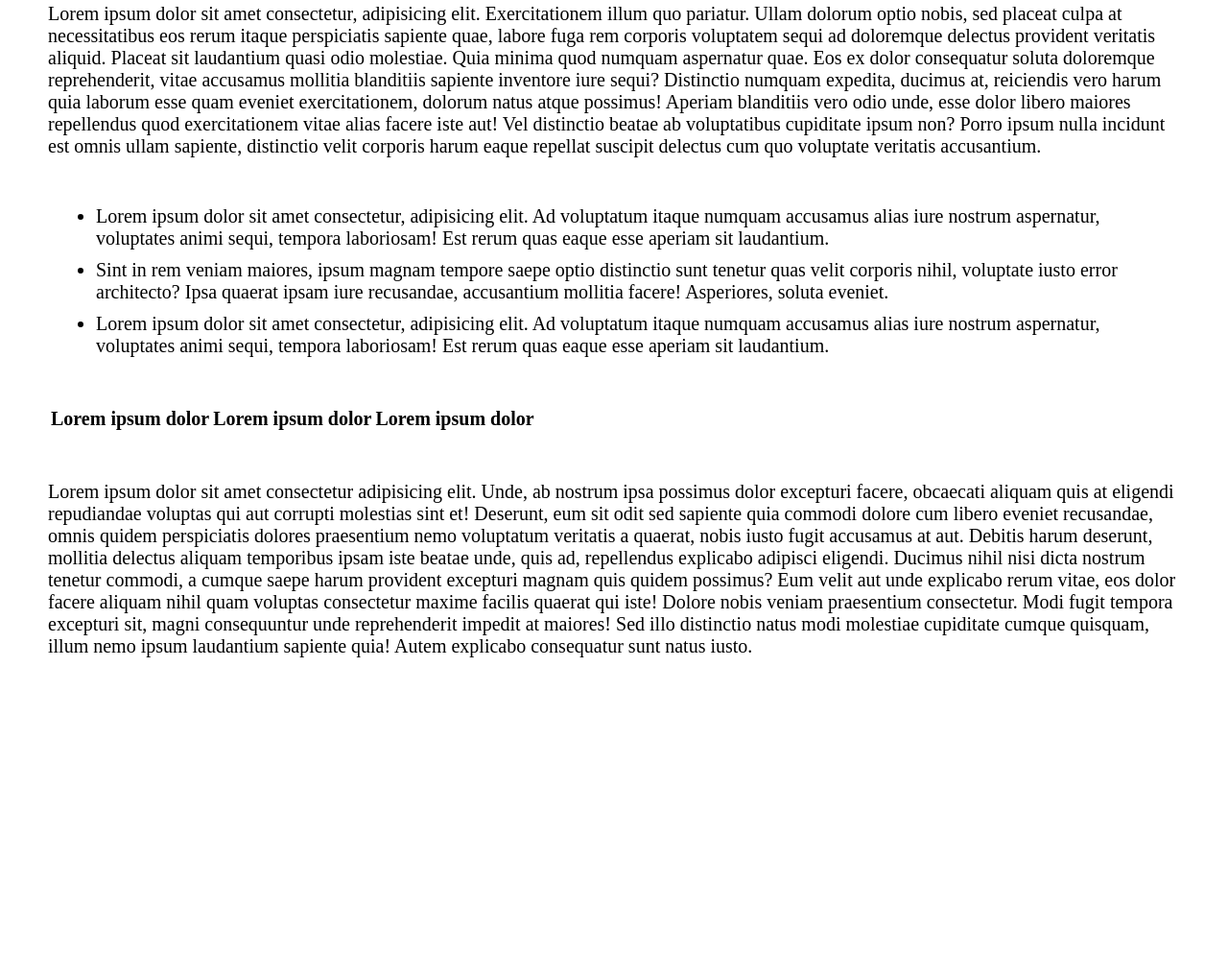
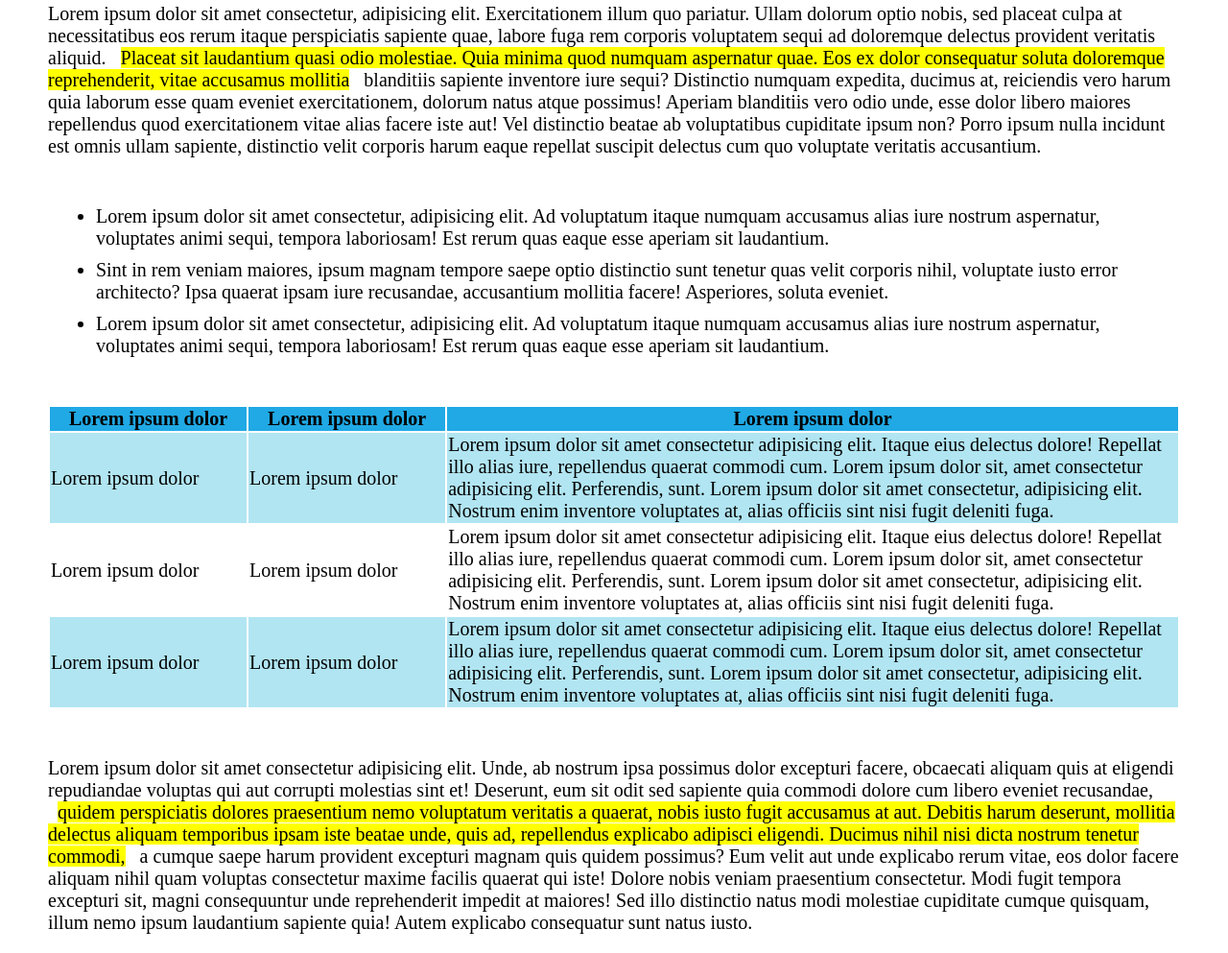
Before and after one commit to Silvia-Du/html-css-booleaner, a plain HTML site: page index.html in a window 1280 px wide. Shown: the part 1429-2422 px from the top of the page at 96% size. Before the commit the page ends 2134 px from the top, so only its background shows below. Drawn offline with Linux system fonts and the light colour scheme.

Commit message:
Fine main

```diff
--- a/css/style_1.css
+++ b/css/style_1.css
@@ -43,3 +43,15 @@ main{
 main section{
   margin-top: 50px;
 }
+
+#thead{
+  background-color: #20a9e5;
+}
+
+#cella_speciale{
+  width: 65%;
+}
+
+.row_color{
+  background-color: #b1e5f2;
+}
--- a/index.html
+++ b/index.html
@@ -30,7 +30,7 @@
   <main>
     <!-- sezione testo -->
     <section>
-      <p>Lorem ipsum dolor sit amet consectetur, adipisicing elit. Exercitationem illum quo pariatur. Ullam dolorum optio nobis, sed placeat culpa at necessitatibus eos rerum itaque perspiciatis sapiente quae, labore fuga rem corporis voluptatem sequi ad doloremque delectus provident veritatis aliquid. Placeat sit laudantium quasi odio molestiae. Quia minima quod numquam aspernatur quae. Eos ex dolor consequatur soluta doloremque reprehenderit, vitae accusamus mollitia blanditiis sapiente inventore iure sequi? Distinctio numquam expedita, ducimus at, reiciendis vero harum quia laborum esse quam eveniet exercitationem, dolorum natus atque possimus! Aperiam blanditiis vero odio unde, esse dolor libero maiores repellendus quod exercitationem vitae alias facere iste aut! Vel distinctio beatae ab voluptatibus cupiditate ipsum non? Porro ipsum nulla incidunt est omnis ullam sapiente, distinctio velit corporis harum eaque repellat suscipit delectus cum quo voluptate veritatis accusantium.</p>
+      <p>Lorem ipsum dolor sit amet consectetur, adipisicing elit. Exercitationem illum quo pariatur. Ullam dolorum optio nobis, sed placeat culpa at necessitatibus eos rerum itaque perspiciatis sapiente quae, labore fuga rem corporis voluptatem sequi ad doloremque delectus provident veritatis aliquid. <mark>Placeat sit laudantium quasi odio molestiae. Quia minima quod numquam aspernatur quae. Eos ex dolor consequatur soluta doloremque reprehenderit, vitae accusamus mollitia</mark>  blanditiis sapiente inventore iure sequi? Distinctio numquam expedita, ducimus at, reiciendis vero harum quia laborum esse quam eveniet exercitationem, dolorum natus atque possimus! Aperiam blanditiis vero odio unde, esse dolor libero maiores repellendus quod exercitationem vitae alias facere iste aut! Vel distinctio beatae ab voluptatibus cupiditate ipsum non? Porro ipsum nulla incidunt est omnis ullam sapiente, distinctio velit corporis harum eaque repellat suscipit delectus cum quo voluptate veritatis accusantium.</p>
     </section>
 
     <!-- sezone lista ordinata -->
@@ -45,19 +45,39 @@
     <!-- sezione tabella -->
     <section>
       <table>
-        <thead>
+
+        <thead id="thead">
           <tr>
             <th>Lorem ipsum dolor</th>
             <th>Lorem ipsum dolor</th>
-            <th>Lorem ipsum dolor</th>
+            <th id="cella_speciale">Lorem ipsum dolor</th>
           </tr>
         </thead>
+        <tbody>
+          <tr class="row_color">
+            <td>Lorem ipsum dolor</td>
+            <td>Lorem ipsum dolor</td>
+            <td>Lorem ipsum dolor sit amet consectetur adipisicing elit. Itaque eius delectus dolore! Repellat illo alias iure, repellendus quaerat commodi cum. Lorem ipsum dolor sit, amet consectetur adipisicing elit. Perferendis, sunt. Lorem ipsum dolor sit amet consectetur, adipisicing elit. Nostrum enim inventore voluptates at, alias officiis sint nisi fugit deleniti fuga.</td>
+          </tr>
+          <tr>
+            <td>Lorem ipsum dolor</td>
+            <td>Lorem ipsum dolor</td>
+            <td>Lorem ipsum dolor sit amet consectetur adipisicing elit. Itaque eius delectus dolore! Repellat illo alias iure, repellendus quaerat commodi cum. Lorem ipsum dolor sit, amet consectetur adipisicing elit. Perferendis, sunt. Lorem ipsum dolor sit amet consectetur, adipisicing elit. Nostrum enim inventore voluptates at, alias officiis sint nisi fugit deleniti fuga.</td>
+          </tr>
+          <tr class="row_color">
+            <td>Lorem ipsum dolor</td>
+            <td>Lorem ipsum dolor</td>
+            <td>Lorem ipsum dolor sit amet consectetur adipisicing elit. Itaque eius delectus dolore! Repellat illo alias iure, repellendus quaerat commodi cum. Lorem ipsum dolor sit, amet consectetur adipisicing elit. Perferendis, sunt. Lorem ipsum dolor sit amet consectetur, adipisicing elit. Nostrum enim inventore voluptates at, alias officiis sint nisi fugit deleniti fuga.</td>
+          </tr>
+        </tbody>
+
+
       </table>
     </section>
 
 
     <section>
-      <p>Lorem ipsum dolor sit amet consectetur adipisicing elit. Unde, ab nostrum ipsa possimus dolor excepturi facere, obcaecati aliquam quis at eligendi repudiandae voluptas qui aut corrupti molestias sint et! Deserunt, eum sit odit sed sapiente quia commodi dolore cum libero eveniet recusandae, omnis quidem perspiciatis dolores praesentium nemo voluptatum veritatis a quaerat, nobis iusto fugit accusamus at aut. Debitis harum deserunt, mollitia delectus aliquam temporibus ipsam iste beatae unde, quis ad, repellendus explicabo adipisci eligendi. Ducimus nihil nisi dicta nostrum tenetur commodi, a cumque saepe harum provident excepturi magnam quis quidem possimus? Eum velit aut unde explicabo rerum vitae, eos dolor facere aliquam nihil quam voluptas consectetur maxime facilis quaerat qui iste! Dolore nobis veniam praesentium consectetur. Modi fugit tempora excepturi sit, magni consequuntur unde reprehenderit impedit at maiores! Sed illo distinctio natus modi molestiae cupiditate cumque quisquam, illum nemo ipsum laudantium sapiente quia! Autem explicabo consequatur sunt natus iusto.</p>
+      <p>Lorem ipsum dolor sit amet consectetur adipisicing elit. Unde, ab nostrum ipsa possimus dolor excepturi facere, obcaecati aliquam quis at eligendi repudiandae voluptas qui aut corrupti molestias sint et! Deserunt, eum sit odit sed sapiente quia commodi dolore cum libero eveniet recusandae, <mark>quidem perspiciatis dolores praesentium nemo voluptatum veritatis a quaerat, nobis iusto fugit accusamus at aut. Debitis harum deserunt, mollitia delectus aliquam temporibus ipsam iste beatae unde, quis ad, repellendus explicabo adipisci eligendi. Ducimus nihil nisi dicta nostrum tenetur commodi,</mark>  a cumque saepe harum provident excepturi magnam quis quidem possimus? Eum velit aut unde explicabo rerum vitae, eos dolor facere aliquam nihil quam voluptas consectetur maxime facilis quaerat qui iste! Dolore nobis veniam praesentium consectetur. Modi fugit tempora excepturi sit, magni consequuntur unde reprehenderit impedit at maiores! Sed illo distinctio natus modi molestiae cupiditate cumque quisquam, illum nemo ipsum laudantium sapiente quia! Autem explicabo consequatur sunt natus iusto.</p>
     </section>
   </main>
 
```
